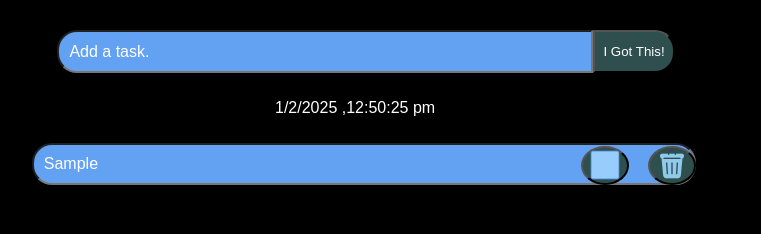
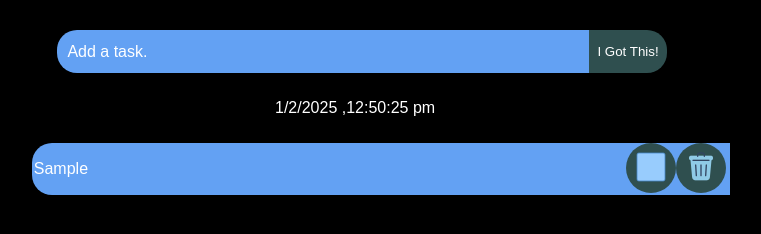
Before and after one commit to hinataharu90/todo-web, a plain HTML site: page index.html in a window 1280 px wide. Both pictures are taken after typing "Sample" into the empty fields and a click on the button "I Got This!". Shown: the part 208-442 px from the top of the page, without its empty margins (245-1006 px from the left). Drawn offline with Linux system fonts and the light colour scheme.

Commit message:
Margin de botonees cambiados a 0, Se logro que los botones delete y finlizada quedaran respnsive.

```diff
--- a/App.js
+++ b/App.js
@@ -20,22 +20,26 @@ function ReadData() {
         html += `<div  class="task-container">`;
         if (element.finalizada == false) {
             html += `<input type="text" readonly id="task-id${index}" class="task-input-container" value="${element.taskDescription}">`
-            html += `<button class="btn-input-task" onclick="DeleteTask(${index})">`
-            html += `<img src="icons8-eliminar-parakeet-color-32.png" alt="icon-delete">`;
+
+            html += `<button class="show-checkbox" id="checkbox-finish"  onclick="FinishTask(${index})">`
+            html += `<img src="checkbox_desmarcado 30px.png" alt="check-desmarcado">`
             html += `</button>`
-            html += `<button class="show-checkbox" id="checkbox-finish"  onclick="FinishTask(${index})">`
-            html += `<img src="icons8-checkbox-blue-ui-32.png" alt="check-desmarcado">`
-            html += `</button>`
+
         } else {
             html += `<input type="text" readonly id="task-id${index}" class="task-input-container" style="text-decoration: line-through; color:black;" value="${element.taskDescription}">`
-            html += `<button class="btn-input-task" onclick="DeleteTask(${index})">`
-            html += `<img src="icons8-eliminar-parakeet-color-32.png" alt="icon-delete">`;
+
+            html += `<button class="show-checkbox" id="checkbox-finish"  onclick="FinishTask(${index})">`
+            html += `<img src="checkbox_mrcado 30px.png" alt="check-marcado">`
             html += `</button>`
-            html += `<button class="show-checkbox" id="checkbox-finish"  onclick="FinishTask(${index})">`
-            html += `<img src="icons8-checkbox-30.png" alt="check-marcado">`
-            html += `</button>`
+
         }
-html += `</div>`
+        html += `</div>`
+        html+=`<div class="div-second-input">`
+        html+=`<input type="text" class="input-button-delete" readonly >`
+        html += `<button class="btn-input-task" onclick="DeleteTask(${index})">`
+        html += `<img src="icons8-eliminar-parakeet-color-32.png" alt="icon-delete">`;
+        html += `</button>`
+        html+=`</div>`
     })
     document.querySelector('#general-container').innerHTML = html;
 }
@@ -81,11 +85,7 @@ function FinishTask(index) {
         listTask = [];
     } else {
         listTask = JSON.parse(localStorage.getItem('listTask'));
-    }
-    if (listTask[index].finalizada == false) {
-        listTask[index].finalizada = true;
-    } else if (listTask[index].finalizada == true) {
-        listTask[index].finalizada = false;
+        listTask[index].finalizada=!listTask[index].finalizada;
     }
     localStorage.setItem('listTask', JSON.stringify(listTask));
     ReadData();
--- a/index.html
+++ b/index.html
@@ -5,6 +5,7 @@
     <meta charset="UTF-8">
     <meta name="viewport" content="width=device-width, initial-scale=1.0">
     <link rel="stylesheet" href="style.css">
+    <link rel="shortcut icon" href="favicon.ico (2).png" type="image/x-icon">
     <title>Task List</title>
 </head>
 
@@ -41,7 +42,7 @@
                 }
                 setInterval(displayTime, 1000); // update every second
             </script>
-        </p>
+         </p>
     </div>
     <div id="general-container" class="task-container">
 
--- a/style.css
+++ b/style.css
@@ -17,6 +17,7 @@ h2 {
 }
 
 #task {
+    border: 0;
     border-radius: 20px 0px 0px 20px;
     padding: 10px;
     width: 40vw;
@@ -35,6 +36,7 @@ h2 {
    margin-top: 0;
    margin-bottom: 0;
     height: 43px;
+    border: 0;
     border-radius: 0px 20px 20px 0px;
     background-color: darkslategray;
     color: white;
@@ -50,15 +52,16 @@ h2 {
     margin-left: 40vw;
     display: flex;
 }
-#task-container{
-    text-align: center;
-}
+
 .task-input-container{
-    display: flex;
+    /* display: flex; */
     /* text-decoration: line-through; */
-    border-radius: 20px;
-    padding: 10px;
+    border: 0;
+    border-right: none;
+    border-radius: 20px 0 0 20px;
+    /* padding: 10px; */
     width: 50vw;
+    height: 50px;
     background-color: rgb(99, 161, 243);
     margin-right: 0;
     margin-top: 10px;
@@ -72,22 +75,54 @@ h2 {
 }
 .btn-input-task{
      position: absolute;
-    top: 25%;
-    right: 0%;
-    height: 75%;
+    top: 0;
+    right: 0;
+    border: 0;
+    bottom: 0;
+    width: 50px;
+    height: 50px;
     border-radius: 100%;
     background-color: darkslategray;
+    cursor: pointer;
 }
 .show-checkbox{
     position: absolute;
-
-    top: 25%;
-    right: 10%;
-    height: 75%;
+    top: 10px;
+    right: 0;
+    bottom: 0;
+    height: 50px;
+    width: 50px;
     background-color: darkslategray;
+    border: 0;
     border-radius: 100%;
+    cursor: pointer;
 }
-.checkbox-finalizada{
+/* .checkbox-finalizada{
     border-radius: 100%;
     background-color: darkslategray;
+} */
+.div-second-input{
+     position: absolute;
+     display: inline-block;
+
+     width: 50px;
+     height: 50px;
+     margin-top: 10px;
+     }
+     .input-button-delete{
+        /* position: relative; */
+
+        left: 0;
+        top: 0;
+        bottom: 0;
+        height: 50px;
+        width: 50px;
+        border: 0;
+        border-left: none;
+
+       background-color: rgb(99, 161, 243);
 }
+
+     input:focus{
+        outline: 0;
+     }
```
Also changed, not shown: checkbox_desmarcado 30px.png (renamed from icons8-checkbox-blue-ui-32.png), checkbox_desmarcado16px.png (added), checkbox_marcado 16px.png (added), checkbox_mrcado 30px.png (renamed from icons8-checkbox-30.png), favicon.ico (2).png (added).
